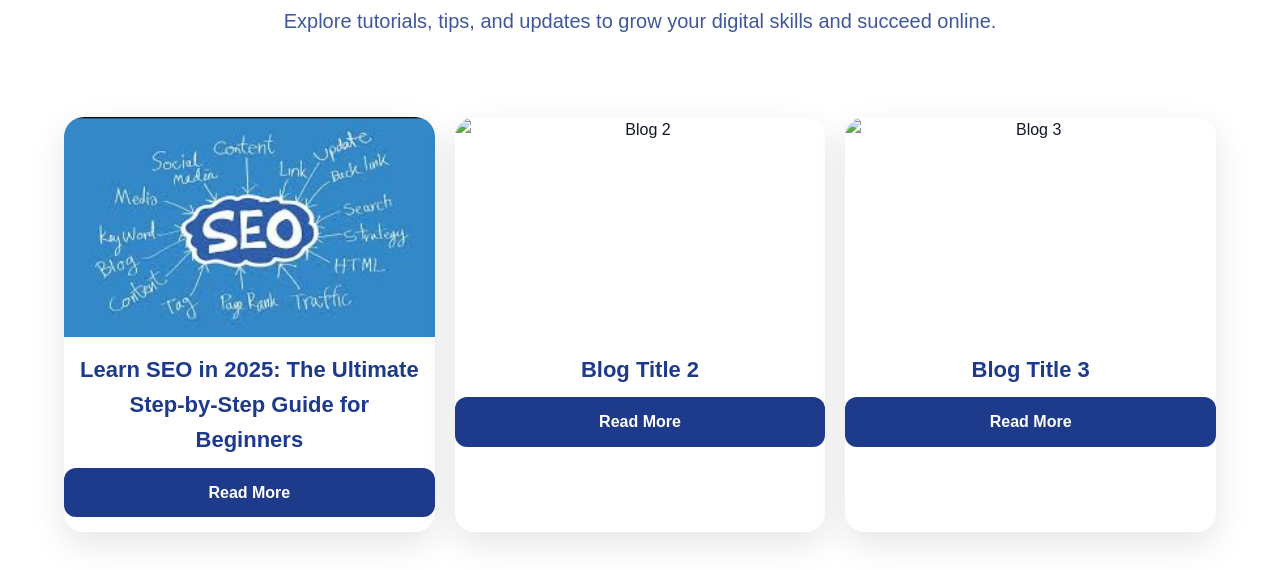
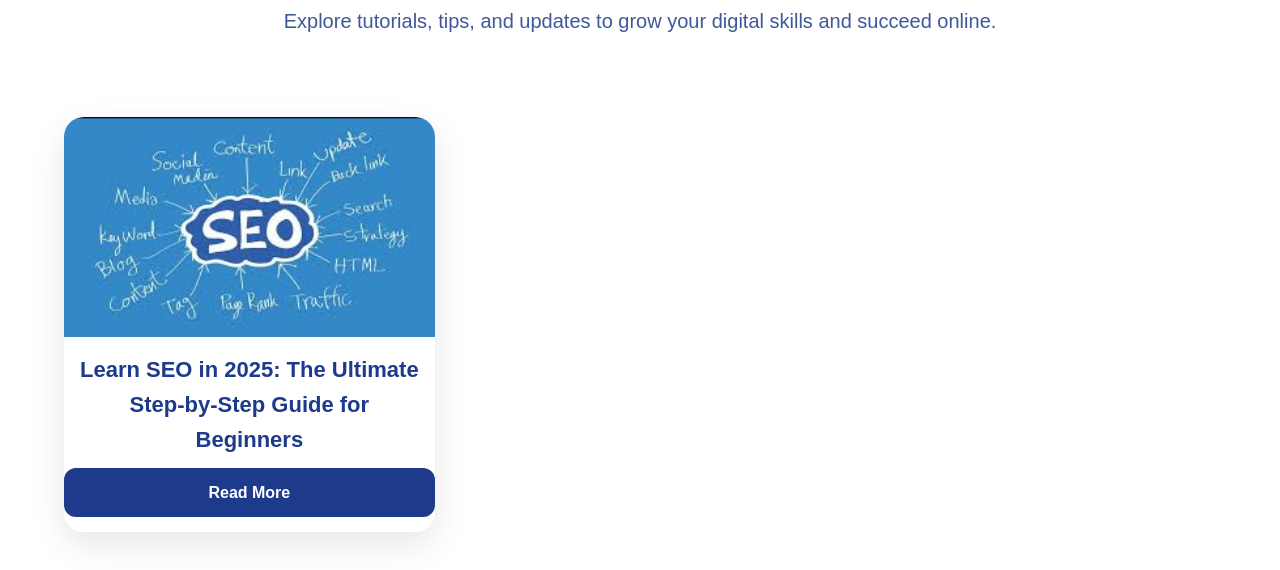
Before and after one commit to Sami-Faisal/Dollar-Tech, a plain HTML site: page Blog.html in a window 1280 px wide. Shown: the part 230-800 px from the top of the page. Drawn offline with nearby package versions, Linux system fonts and the light colour scheme; a script that the page names is missing.

Commit message:
Update Blog.html

```diff
--- a/Blog.html
+++ b/Blog.html
@@ -48,16 +48,6 @@
     <h3>Learn SEO in 2025: The Ultimate Step-by-Step Guide for Beginners</h3>
     <a href="blogseo">Read More</a>
   </div>
-  <div class="blog-card">
-    <img src="images/blog-placeholder.png" alt="Blog 2">
-    <h3>Blog Title 2</h3>
-    <a href="#">Read More</a>
-  </div>
-  <div class="blog-card">
-    <img src="images/blog-placeholder.png" alt="Blog 3">
-    <h3>Blog Title 3</h3>
-    <a href="#">Read More</a>
-  </div>
 </section>
 
 
```
